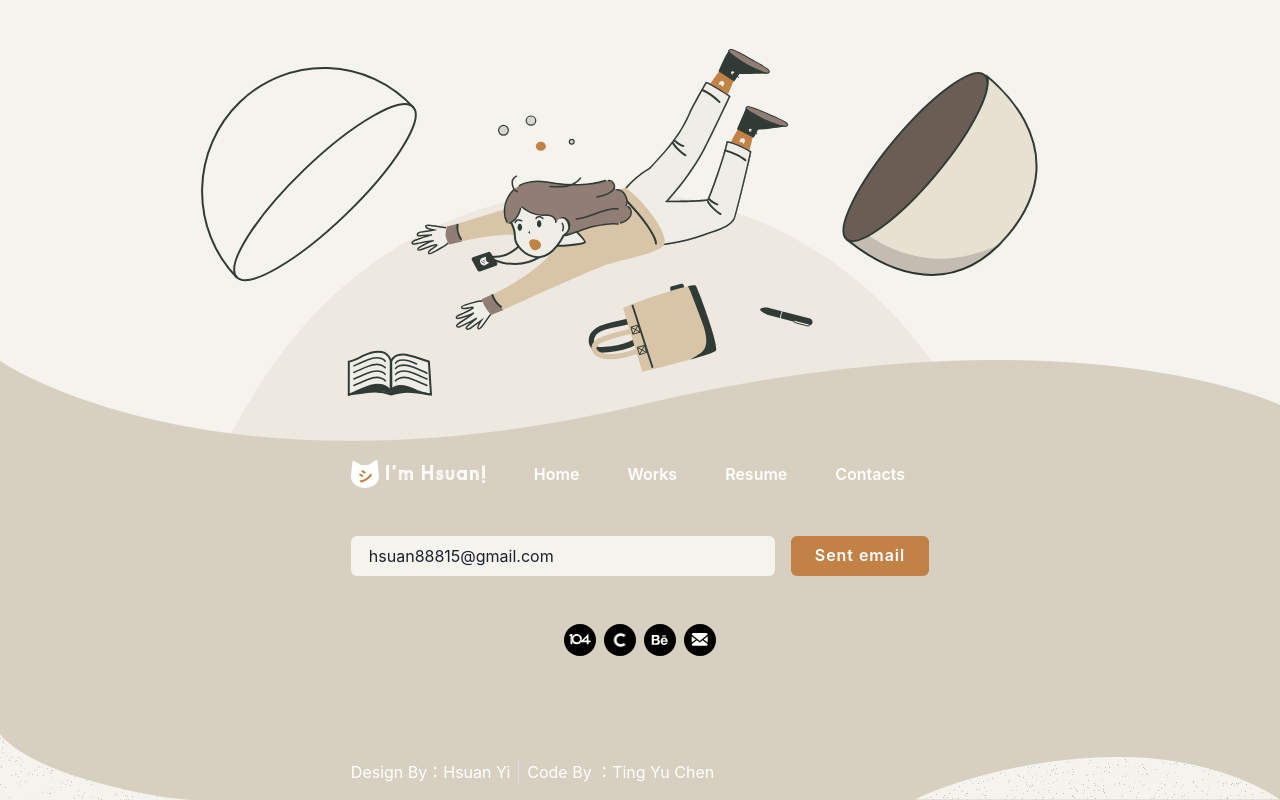
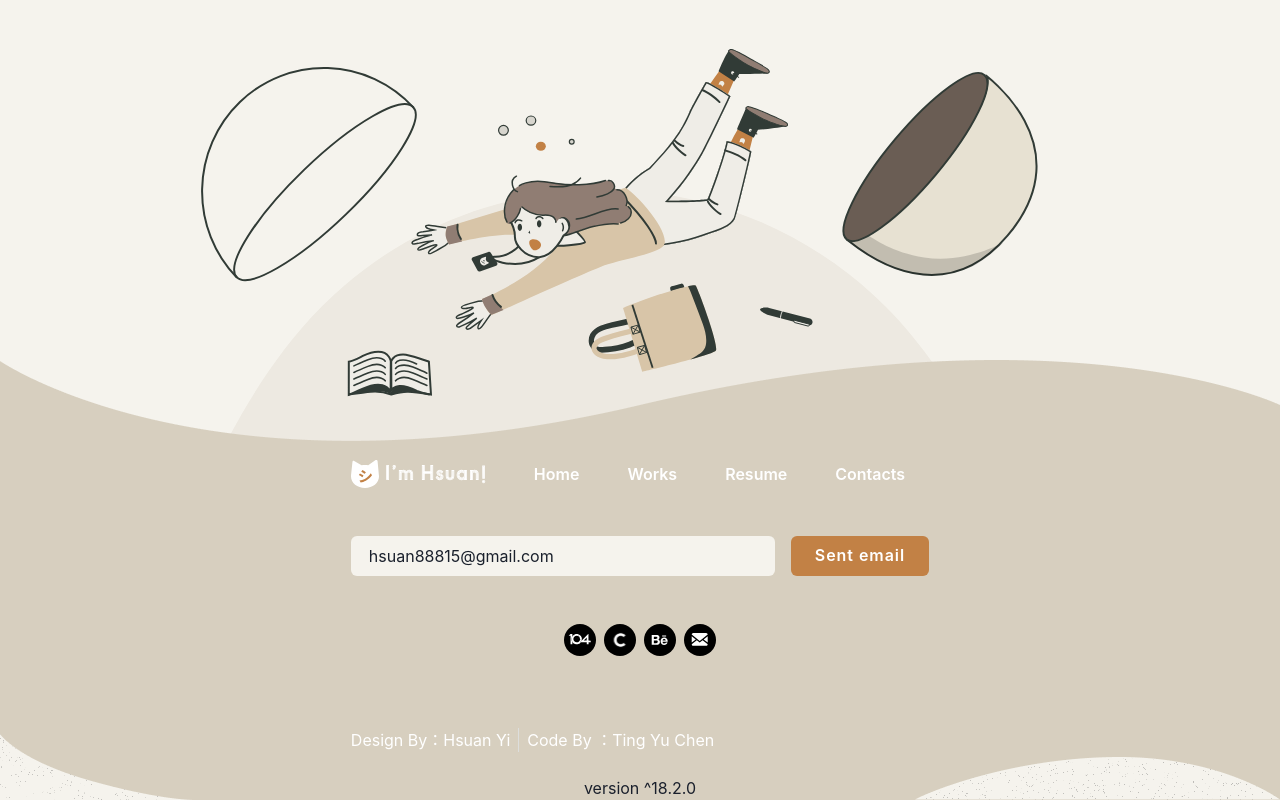
Before and after one commit to Hsuan6786/hsuan_yi_profile, a React app: page / in a window 1280 px wide. Shown: the part 3771-4571 px from the top of the page. Built offline with nearby package versions, Linux system fonts and the light colour scheme.

Commit message:
[add] version information on footer

```diff
--- a/src/layouts/TheFooter.jsx
+++ b/src/layouts/TheFooter.jsx
@@ -13,7 +13,10 @@ import {
 
 import SocialMediaLinks from '../components/SocialMediaLinks'
 import InputSendEmail from '../components/InputSentEmail'
+const packageJson = require('../../package.json');
+const reactVersion = packageJson.dependencies.react;
 
+console.log(reactVersion)
 export default function TheFooter() {
   return (
     <Box pt="5xl">
@@ -65,6 +68,7 @@ export default function TheFooter() {
             <Divider orientation="vertical" />
             <Text>Code By ：Ting Yu Chen</Text>
           </HStack>
+          <Text>version {reactVersion}</Text>
         </VStack>
       </Flex>
     </Box>
```
